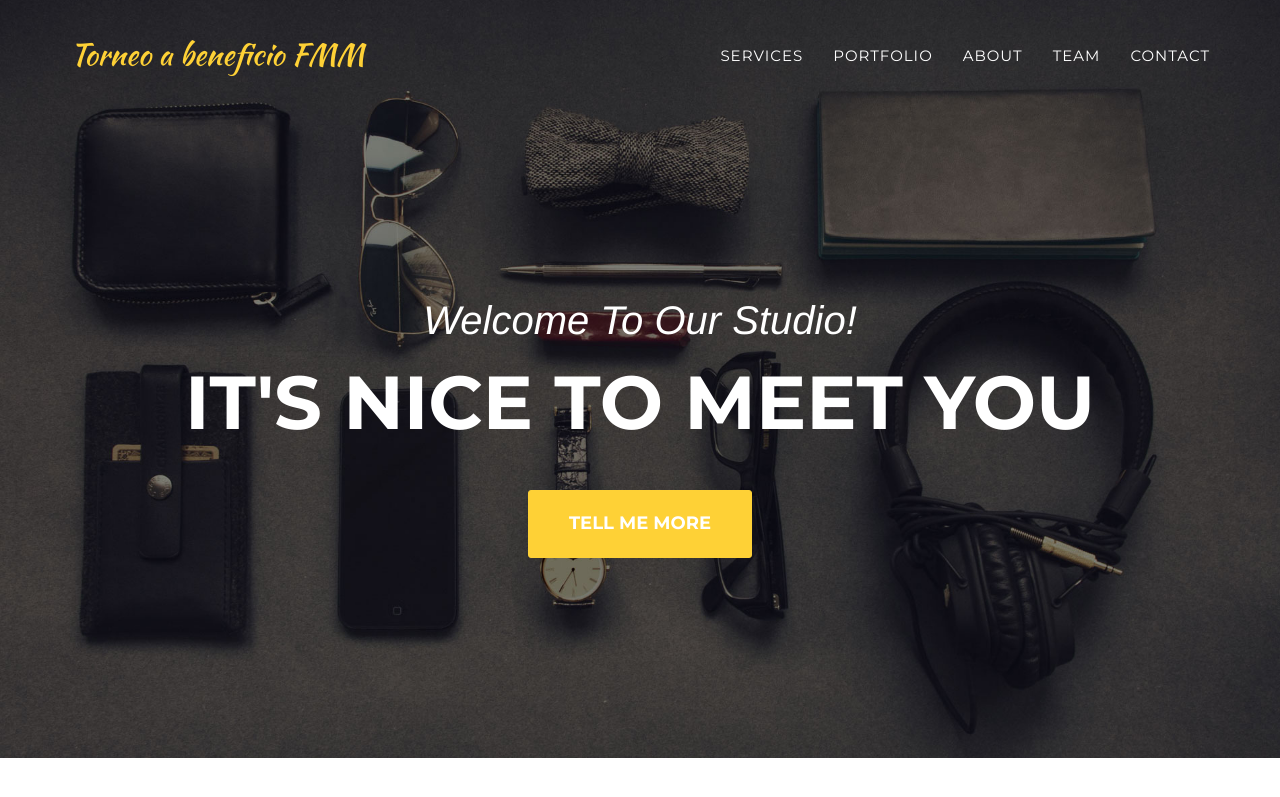
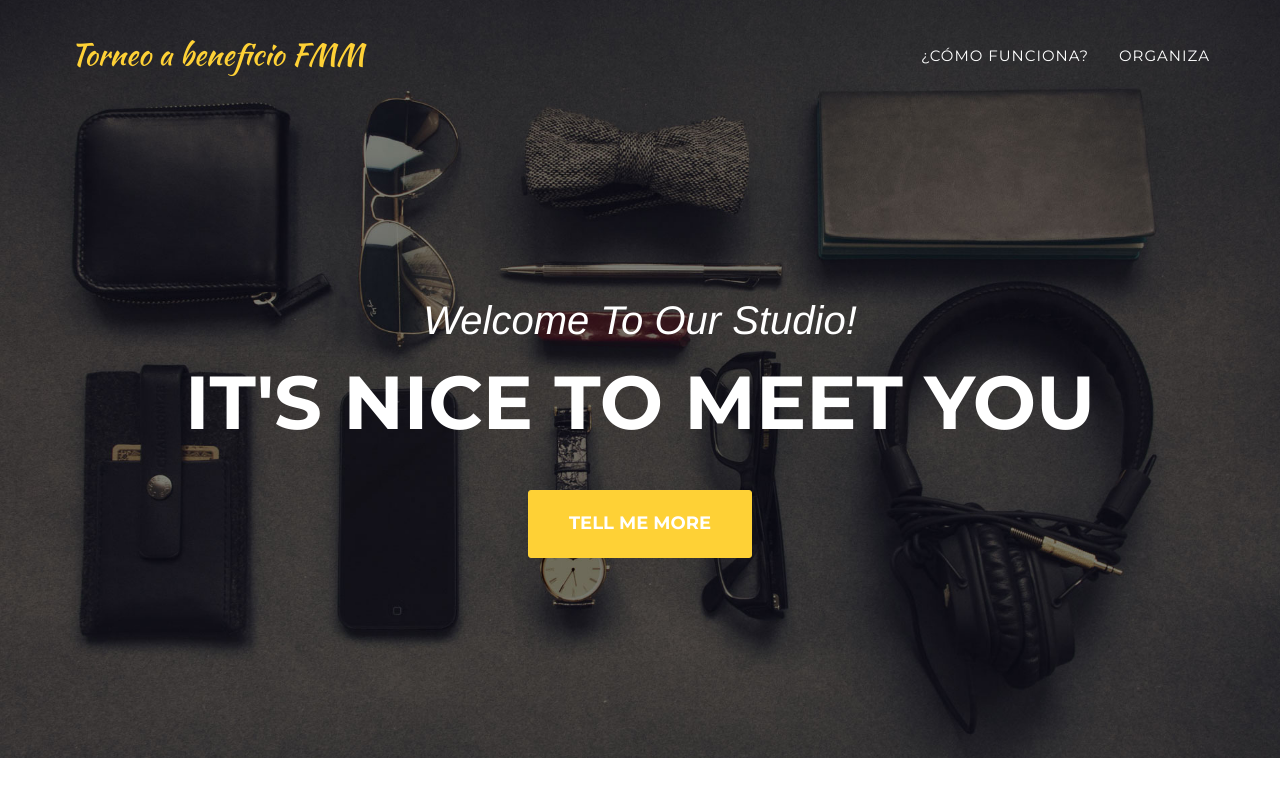
Before and after one commit to torneofundacionmoisesmellado/2021, a Jekyll site: the page built from index.html, in a window 1280 px wide and 900 px high. Shown: the top 797 px of the window. Built offline with Jekyll 4.4.1, drawn with Linux system fonts in a browser that asks for light colours; some web fonts are replaced.

Commit message:
Update header.html

```diff
--- a/_includes/header.html
+++ b/_includes/header.html
@@ -19,20 +19,12 @@
                         <a href="#page-top"></a>
                     </li>
                     <li>
-                        <a class="page-scroll" href="#services">Services</a>
+                        <a class="page-scroll" href="#about">¿Cómo Funciona?</a>
                     </li>
                     <li>
-                        <a class="page-scroll" href="#portfolio">Portfolio</a>
+                        <a class="page-scroll" href="#team">Organiza</a>
                     </li>
-                    <li>
-                        <a class="page-scroll" href="#about">About</a>
-                    </li>
-                    <li>
-                        <a class="page-scroll" href="#team">Team</a>
-                    </li>
-                    <li>
-                        <a class="page-scroll" href="#contact">Contact</a>
-                    </li>
+
                 </ul>
             </div>
             <!-- /.navbar-collapse -->
```
